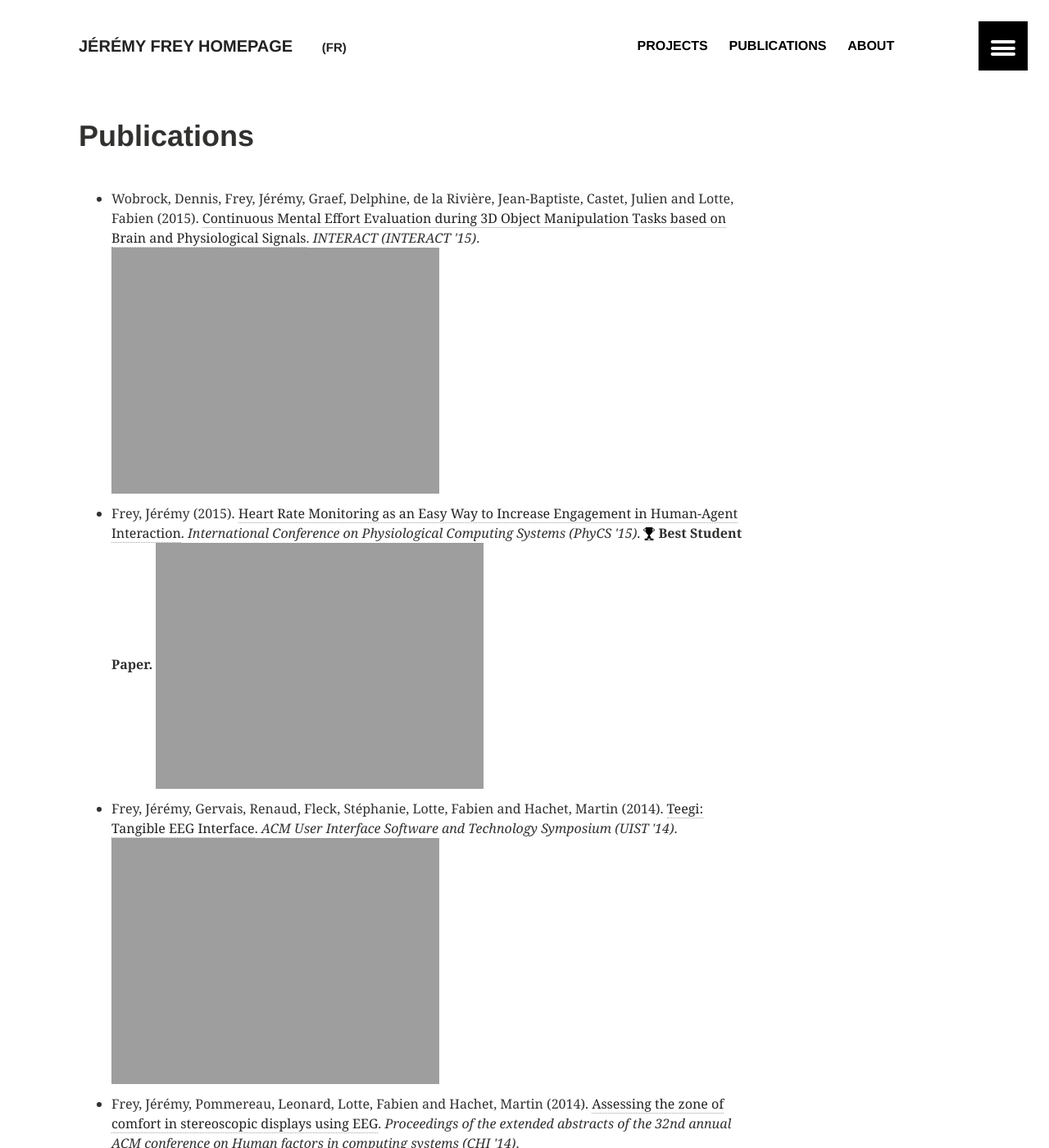
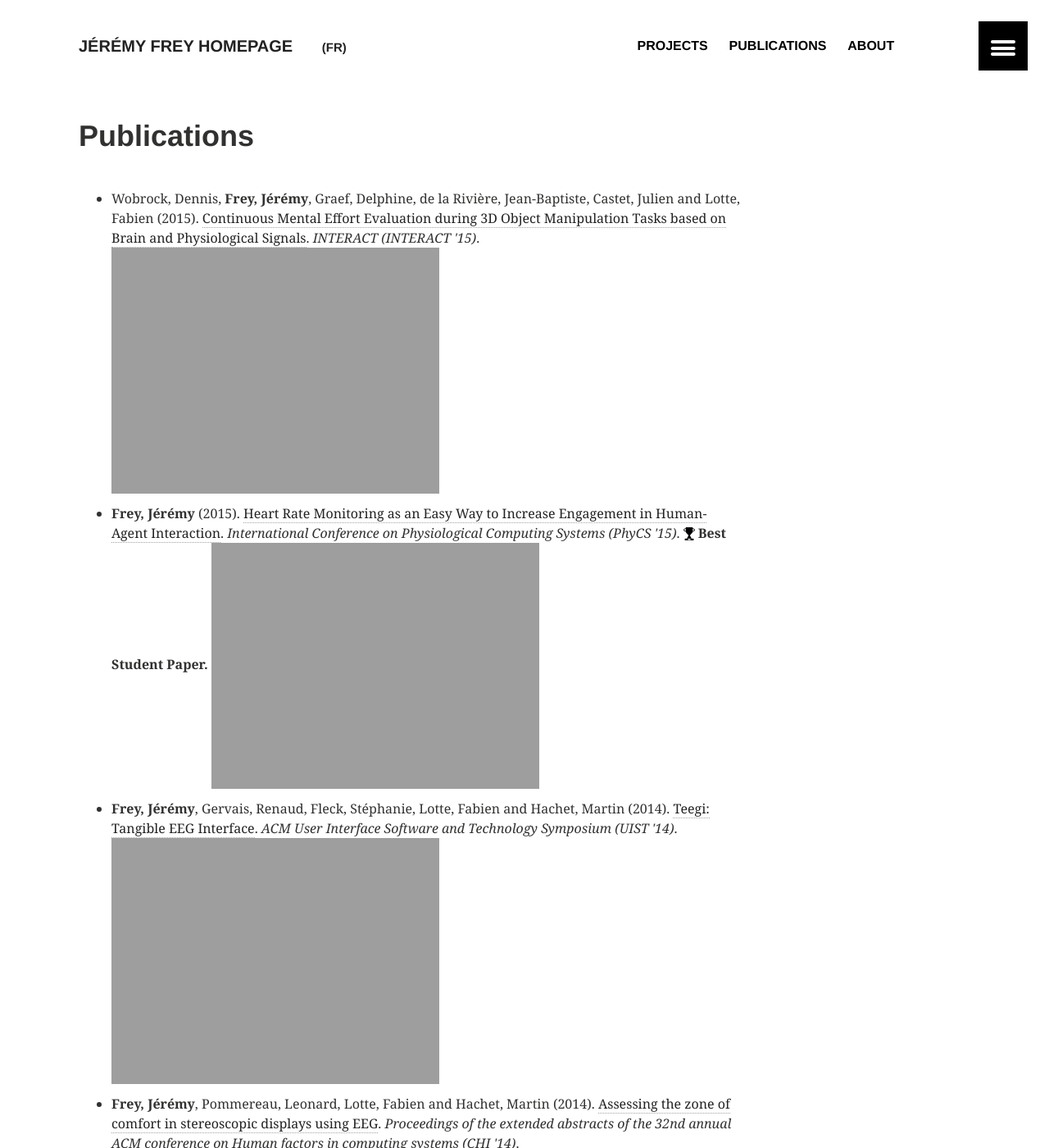
Before and after one commit to jfrey-xx/jfrey-xx.github.io, a Jekyll site: the page built from _pages/publications.md, in a window 1280 px wide and 1400 px high. Shown: the whole window at 82% size. Built offline with Jekyll 4.4.1, drawn with Linux system fonts in a browser that asks for light colours; part of the change alters nothing that is shown; some of the changed text lies outside the part shown.

```diff
--- a/_data/publications.yml
+++ b/_data/publications.yml
@@ -9,7 +9,7 @@
   - family: Frey
     given:
     - ! "Jérémy"
-    mee: true
+    me: true
   - family: "Mühl"
     given:
     - Christian
@@ -41,7 +41,7 @@
   - family: Frey
     given:
     - ! "Jérémy"
-    mee: true
+    me: true
   - family: Pommereau
     given:
     - Leonard
@@ -69,7 +69,7 @@
   - family: Frey
     given:
     - ! "Jérémy"
-    mee: true
+    me: true
   - family: Gervais
     given:
     - Renaud
@@ -98,7 +98,7 @@
   - family: Frey
     given:
     - ! "Jérémy"
-    mee: true
+    me: true
   id: Frey2015
   issued:
     year: 2015
@@ -118,7 +118,7 @@
   - family: Frey
     given:
     - ! "Jérémy"
-    mee: true
+    me: true
   - family: Graef
     given:
     - Delphine
```
